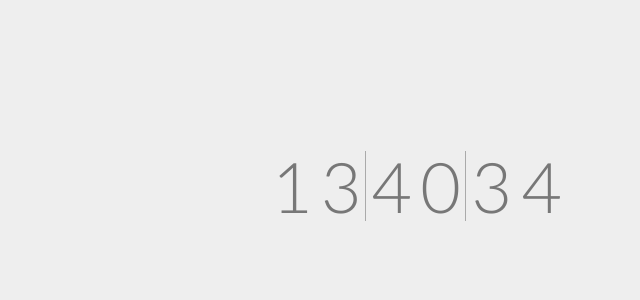
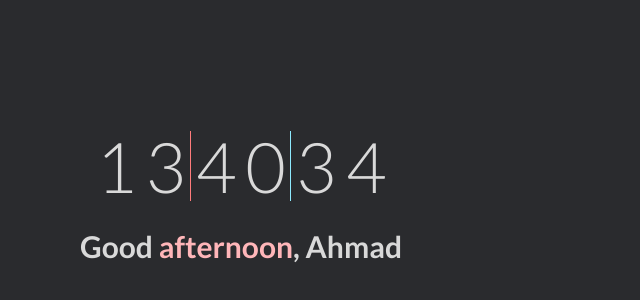
Before and after one commit to indiealistic/bravetab, a browser extension: page index.html in a window 1280 px wide. Shown: the part 204-504 px from the top of the page, without its empty margins (399-1039 px from the left). Drawn offline with Linux system fonts and the light colour scheme.

Commit message:
Add clock and greeting

```diff
--- a/index.css
+++ b/index.css
@@ -13,17 +13,31 @@ body {
 
 body {
   font: 300 70px/1 "Lato", sans-serif;
-  color: #777;
-  background: #eee;
+  color: #d9d9d9;
+  background: #2a2b2e;
+  display: flex;
+  align-items: center;
+  justify-content: center;
+}
+
+.container {
+  display: flex;
+  flex-direction: column;
+  align-items: center;
+}
+
+#greeting {
+  font-size: 30px;
+  font-weight: bold;
+  padding-top: 30px;
+}
+
+#timeframe {
+  color: #ffb6b9;
 }
 
 .clock {
-  position: absolute;
-  top: 50%;
-  left: 50%;
   width: 350px;
-  margin-top: -45px;
-  margin-left: -(350px/2);
   text-align: center;
   overflow: hidden;
 }
@@ -34,9 +48,12 @@ body {
   width: 50px;
 }
 
-.clock span:nth-child(2),
+.clock span:nth-child(2) {
+  border-right: 1px solid#ff7c7c;
+}
+
 .clock span:nth-child(4) {
-  border-right: 1px solid #aaa;
+  border-right: 1px solid#8deaff;
 }
 
 .clock span:before,
--- a/index.html
+++ b/index.html
@@ -1,12 +1,14 @@
 <!DOCTYPE html>
 <html>
   <head>
-    <title>Google Calendar Naviation Shortcuts</title>
+    <title>Home 🏠</title>
     <link rel="stylesheet" href="index.css" />
     <script src="script.js"></script>
   </head>
-
   <body>
-    <div class="clock"></div>
+    <div class="container">
+      <div class="clock"></div>
+      <p id="greeting">Good <span id="timeframe"></span>, Ahmad</p>
+    </div>
   </body>
 </html>
--- a/script.js
+++ b/script.js
@@ -62,4 +62,19 @@ document.addEventListener("DOMContentLoaded", function () {
   for (; i < l; i++) {
     new Clock(clocks[i]);
   }
+
+  const currHour = new Date().getHours();
+  let timeframe;
+
+  if (currHour >= 6 && currHour <= 11) {
+    timeframe = "morning";
+  } else if (currHour >= 12 && currHour <= 16) {
+    timeframe = "afternoon";
+  } else if (currHour >= 17 && currHour <= 20) {
+    timeframe = "evening";
+  } else {
+    timeframe = "night";
+  }
+
+  document.querySelector("#timeframe").innerHTML = timeframe;
 });
```
Also changed, not shown: manifest.json.
